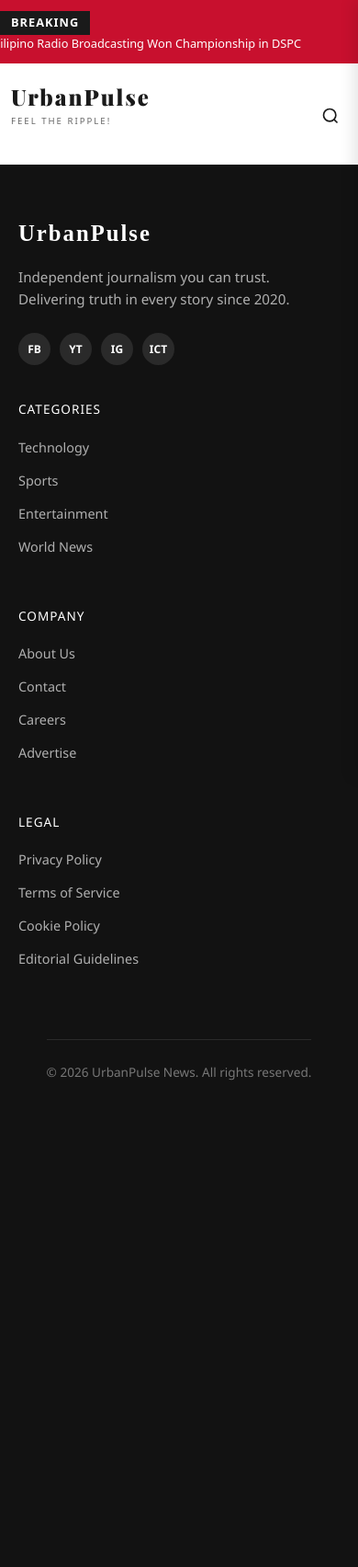
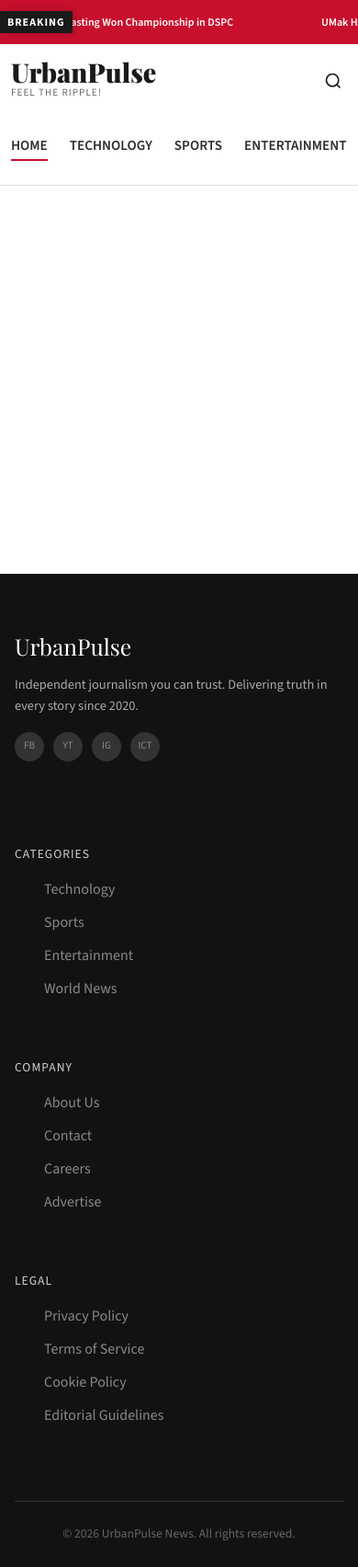
Before and after one commit to matmatperez29-coder/GROUP6-CPG12-01, a PHP site: page / in a window 390 px wide. Shown: the top 1704 px of the page at 92% size. Before the commit the page ends 1175 px from the top, so only its background shows below. Run offline with PHP 8.4, Linux system fonts and the light colour scheme.

Commit message:
Refactor CSS with new variables and responsive styles

```diff
--- a/style.css
+++ b/style.css
@@ -1,83 +1,46 @@
 /* ============================================
-   CSS VARIABLES & ROOT STYLES
+   1. VARIABLES & RESET
    ============================================ */
 :root {
-    /* Color Palette - Editorial Elegance */
     --color-primary: #1a1a1a;
-    --color-secondary: #c8102e;
-    --color-accent: #d4af37;
+    --color-secondary: #c8102e; /* Editorial Red */
+    --color-accent: #d4af37;    /* Gold */
     --color-background: #ffffff;
-    --color-surface: #f8f8f8;
-    --color-border: #e0e0e0;
     --color-text: #2d2d2d;
     --color-text-light: #666666;
-    --color-text-muted: #999999;
+    --color-border: #e0e0e0;
 
-    /* Category Colors */
-    --color-technology: #0066cc;
-    --color-sports: #ff6b35;
-    --color-entertainment: #9b59b6;
-    --color-world: #27ae60;
-
-    /* Typography */
     --font-display: 'Playfair Display', serif;
     --font-body: 'Source Sans 3', sans-serif;
 
-    /* Spacing */
-    --spacing-xs: 0.5rem;
-    --spacing-sm: 1rem;
-    --spacing-md: 1.5rem;
-    --spacing-lg: 2rem;
-    --spacing-xl: 3rem;
-    --spacing-2xl: 4rem;
-
-    /* Layout */
-    --container-width: 1200px;
-    --border-radius: 4px;
     --transition: all 0.3s cubic-bezier(0.4, 0, 0.2, 1);
 }
 
-*{
-	margin: 0;
-	padding: 0;
-	box-sizing: border-box;
-}
-html {
-    font-size: 16px;
-    scroll-behavior: smooth;
-}
-img {
-	max-width: 100%;
-    height: auto;
-    display: block;
-}
-a{
-	text-decoration: none;
-    color: inherit;
-}
-ul {
-	list-style: none;
-}
-button {
-	font-family: inherit;
-    cursor: pointer;
-    border: none;
-    background: none;
-    transition: var(--transition);
+* { margin: 0; padding: 0; box-sizing: border-box; }
+
+body {
+    font-family: var(--font-body);
+    color: var(--color-text);
+    background-color: var(--color-background);
+    overflow-x: hidden; /* Prevents unwanted side scrolling */
 }
 
+a { text-decoration: none; color: inherit; transition: var(--transition); }
+ul { list-style: none; }
+button { background: none; border: none; cursor: pointer; }
+
 /* ============================================
-   DITO ANG BREAKING NEWS STICKER
+   2. BREAKING NEWS (Auto-Adjusting)
    ============================================ */
-
-
 .BN {
     background: var(--color-secondary);
     color: white;
     padding: 0.75rem 0;
+    display: flex;
+    align-items: center;
+    font-size: 0.9rem;
+    position: relative;
     overflow: hidden;
-    position: relative;
-    font-size: 0.9rem;
 }
 
 .BNlabel {
@@ -85,340 +48,191 @@
     padding: 0.25rem 1rem;
     font-weight: 700;
     letter-spacing: 1px;
-    display: inline-block;
-    margin-right: 1rem;
-    position: relative;
-    z-index: 2;
+    z-index: 10;
+    box-shadow: 2px 0 10px rgba(0,0,0,0.2);
+    flex-shrink: 0; /* Prevents label from squishing on mobile */
 }
-.BNcontent{
-    display: inline-block;
+
+.BNcontent {
+    display: flex;
     white-space: nowrap;
     animation: scroll-left 30s linear infinite;
 }
-.Bitem{
-	padding: 0 3rem;
-    display: inline-block;
-}
 
-/* The engine that makes the text move */
+.Bitem { padding: 0 3rem; font-weight: 600; }
+
 @keyframes scroll-left {
     0% { transform: translateX(0); }
-    100% { transform: translateX(-50%); }
+    100% { transform: translateX(-100%); }
 }
 
 /* ============================================
-   DITO ANG NAVIGATION BAR
+   3. RESPONSIVE HEADER & NAVIGATION
    ============================================ */
+.header {
+    border-bottom: 1px solid var(--color-border);
+    position: sticky;
+    top: 0;
+    background: rgba(255, 255, 255, 0.95);
+    backdrop-filter: blur(5px);
+    z-index: 1000;
+}
 
-.header-main{
-	padding: 1.5rem 0;
-}
-.header-main .container{
+.header-main .container {
     display: flex;
     align-items: center;
     justify-content: space-between;
+    padding: 1rem 0.75rem; /* Adjustable padding */
+    gap: 1rem;
 }
-.Logo h1{
+
+/* Logo Styles */
+.Logo h1 {
     font-family: var(--font-display);
-    font-size: 2.5rem;
+    font-size: clamp(1.5rem, 5vw, 2.5rem); /* Auto-scales text size */
     font-weight: 900;
-    letter-spacing: 4px;
     color: var(--color-primary);
     line-height: 1;
+    margin: 0;
 }
-.Logo .tagline{
-	font-size: 0.75rem;
+.Logo .tagline {
+    font-size: 0.7rem;
+    letter-spacing: 1px;
+    text-transform: uppercase;
     color: var(--color-text-light);
-    letter-spacing: 2px;
-    text-transform: uppercase;
-    margin-top: 0.25rem;
-    font-weight: 300;
+    margin: 0;
 }
 
+/* Navigation - Works on Desktop & Mobile */
 .main-nav {
     display: flex;
-	gap: 2rem;
-	align-items: center;
+    gap: 1.5rem;
 }
-.main-nav a{
+
+.main-nav a {
     font-weight: 600;
     font-size: 0.95rem;
     text-transform: uppercase;
     position: relative;
-	padding: 0.5rem 0;
+    white-space: nowrap; /* Keeps links on one line */
+    padding: 5px 0;
 }
+
 .main-nav a::after {
     content: '';
     position: absolute;
-    bottom: 0;
-    left: 0;
-    width: 0;
-    height: 2px;
+    bottom: 0; left: 0; width: 0; height: 2px;
     background: var(--color-secondary);
-    transition: width 0.3s ease;
+    transition: width 0.3s;
 }
+.main-nav a:hover::after, .main-nav a.active::after { width: 100%; }
 
-main-nav a:hover::after,
-.main-nav a.active::after {
+/* Search Button */
+.search-toggle { color: var(--color-primary); padding: 5px; }
+.search-toggle:hover { color: var(--color-secondary); transform: scale(1.1); }
+
+
+/* ============================================
+   4. MAIN CONTENT AREA (Auto-Adjust)
+   ============================================ */
+main {
+    min-height: 50vh;
+    padding: 2rem 1rem;
+    max-width: 1200px;
+    margin: 0 auto;
     width: 100%;
-}
-.main-nav a:hover::after,
-.main-nav a.active::after {
-    width: 100%;
-}
-.header-actions {
-    display: flex;
-    gap: 1rem;
-}
-
-main{
-	display:flex;
-}
-
-/* Header Actions */
-.header-actions {
-    display: flex;
-    align-items: center;
-    gap: 1rem;
-}
-
-.search-toggle {
-    padding: 0.5rem;
-    color: var(--color-primary);
-}
-
-.search-toggle:hover {
-    color: var(--color-secondary);
-}
-
-/* Mobile Menu Toggle (Hamburger) */
-.mobile-menu-toggle {
-    display: none;
-    flex-direction: column;
-    gap: 5px;
-    padding: 0.5rem;
-    z-index: 1001;
-}
-
-.mobile-menu-toggle span {
-    width: 25px;
-    height: 3px;
-    background-color: var(--color-primary);
-    transition: all 0.3s ease;
-    border-radius: 2px;
-}
-
-/* Hamburger animation when active */
-.mobile-menu-toggle.active span:nth-child(1) {
-    transform: rotate(45deg) translate(7px, 7px);
-}
-
-.mobile-menu-toggle.active span:nth-child(2) {
-    opacity: 0;
-}
-
-.mobile-menu-toggle.active span:nth-child(3) {
-    transform: rotate(-45deg) translate(7px, -7px);
 }
 
 /* ============================================
-   RESPONSIVE NAVIGATION
+   5. RESPONSIVE FOOTER
    ============================================ */
-
-@media (max-width: 992px) {
-    .main-nav {
-        gap: 2rem;
-    }
-}
-
-@media (max-width: 768px) {
-    .Logo h1 {
-        font-size: 2rem;
-    }
-
-    .Logo .tagline {
-        font-size: 0.65rem;
-    }
-
-    /* Show hamburger menu on mobile */
-    .mobile-menu-toggle {
-        display: flex;
-    }
-
-    /* Hide navigation by default on mobile */
-    .main-nav {
-        position: fixed;
-        top: 0;
-        right: -100%;
-        width: 280px;
-        height: 100vh;
-        background-color: var(--color-background);
-        flex-direction: column;
-        align-items: flex-start;
-        padding: 5rem 2rem 2rem;
-        gap: 0;
-        box-shadow: -5px 0 15px rgba(0, 0, 0, 0.1);
-        transition: right 0.3s ease;
-        z-index: 1000;
-    }
-
-    /* Show navigation when active */
-    .main-nav.active {
-        right: 0;
-    }
-
-    .main-nav a {
-        width: 100%;
-        padding: 1rem 0;
-        border-bottom: 1px solid var(--color-border);
-        font-size: 1rem;
-    }
-
-    .main-nav a::after {
-        display: none;
-    }
-}
-
-@media (max-width: 480px) {
-    .Logo h1 {
-        font-size: 1.5rem;
-        letter-spacing: 2px;
-    }
-
-    .Logo .tagline {
-        font-size: 0.6rem;
-    }
-
-    .BN {
-        font-size: 0.8rem;
-    }
-
-    .BNlabel {
-        padding: 0.2rem 0.75rem;
-        font-size: 0.8rem;
-    }
-
-    .main-nav {
-        width: 100%;
-        right: -100%;
-    }
-}
-
-/* ============================================
-   DITO ANG FOOTER
-   ============================================ */
-
-footer {
+.site-footer {
     background-color: #121212;
-    color: #ffffff;
-    padding: 60px 20px 30px;
-    font-family: 'Segoe UI', Tahoma, Geneva, Verdana, sans-serif;
-	min-height: 100vh;
-	display: flex;
-	flex-direction: column;
+    color: #fff;
+    padding: 4rem 1rem 2rem;
+    margin-top: auto;
 }
 
 .footer-container {
     max-width: 1200px;
     margin: 0 auto;
     display: flex;
-    flex-wrap: wrap;
+    flex-wrap: wrap; /* Keeps footer responsive */
+    gap: 3rem;
     justify-content: space-between;
-    gap: 40px;
 }
 
 .footer-column {
-    flex: 1;
-    min-width: 200px;
+    flex: 1 1 200px; /* Stacks columns if screen is small */
+    min-width: 180px;
 }
 
-/* Brand Section Styling */
-.footer-logo {
-    font-family: serif;
-    /* Matches the "Perez" serif look */
-    font-weight: 800;
-    letter-spacing: 2px;
-    margin-bottom: 20px;
+.footer-logo { font-family: var(--font-display); margin-bottom: 1rem; }
+.brand-info p { color: #aaa; font-size: 0.9rem; line-height: 1.6; }
+
+.footer-column h3 { font-size: 0.85rem; letter-spacing: 1px; margin-bottom: 1.2rem; opacity: 0.8; }
+.footer-column ul li { margin-bottom: 0.75rem; }
+.footer-column a { color: #888; transition: color 0.2s; }
+.footer-column a:hover { color: #fff; }
+
+.social-links { display: flex; gap: 10px; margin-top: 1rem; }
+.social-icon {
+    width: 32px; height: 32px; background: #333;
+    display: flex; align-items: center; justify-content: center;
+    border-radius: 50%; font-size: 0.7rem;
 }
+.social-icon:hover { background: var(--color-secondary); }
 
-.brand-info p {
-    color: #b0b0b0;
-    line-height: 1.6;
-    font-size: 0.95rem;
-    margin-bottom: 25px;
-}
-
-/* Links Styling */
-.footer-column h3 {
-    font-size: 0.85rem;
-    letter-spacing: 1px;
-    margin-bottom: 20px;
-    color: #ffffff;
-}
-
-.footer-column ul {
-    list-style: none;
-    padding: 0;
-}
-
-.footer-column ul li {
-    margin-bottom: 12px;
-}
-
-.footer-column ul li a {
-    text-decoration: none;
-    color: #b0b0b0;
-    font-size: 0.9rem;
-    transition: color 0.3s ease;
-}
-
-.footer-column ul li a:hover {
-    color: #ffffff;
-}
-
-/* Social Icons */
-.social-links {
-    display: flex;
-    gap: 10px;
-}
-
-.social-icon {
-    width: 35px;
-    height: 35px;
-    background-color: #2a2a2a;
-    color: #fff;
-    display: flex;
-    align-items: center;
-    justify-content: center;
-    border-radius: 50%;
-    text-decoration: none;
-    font-size: 0.75rem;
-    font-weight: bold;
-    transition: background 0.3s ease;
-}
-
-.social-icon:hover {
-    background-color: #444;
-}
-
-/* Bottom Bar */
 .footer-bottom {
-    max-width: 1200px;
-    margin: 60px auto 0;
-    padding-top: 25px;
-    border-top: 1px solid #2a2a2a;
+    border-top: 1px solid #333;
+    margin-top: 3rem;
+    padding-top: 1.5rem;
     text-align: center;
-}
-
-.footer-bottom p {
-    color: #777;
+    color: #666;
     font-size: 0.85rem;
 }
 
-/* Responsive Tweak for Mobile */
-@media (max-width: 768px) {
+/* ============================================
+   6. MOBILE & TABLET OPTIMIZATIONS
+   ============================================ */
+
+/* Tablet & Mobile Tweaks */
+@media (max-width: 992px) {
+    .header-main .container {
+        flex-wrap: wrap; /* Allows header items to stack */
+    }
+
+    /* Order change: Logo first, Search second, Nav last (new line) */
+    .Logo { order: 1; }
+    .header-actions { order: 2; }
+
+    .main-nav {
+        order: 3;
+        width: 100%; /* Takes full width */
+        margin-top: 1rem;
+
+        /* SCROLLABLE MENU LOGIC (App-like feel) */
+        overflow-x: auto;
+        padding-bottom: 10px;
+        -webkit-overflow-scrolling: touch; /* Smooth scroll on iOS */
+
+        /* Hide scrollbar but keep functionality */
+        scrollbar-width: none;
+        -ms-overflow-style: none;
+    }
+
+    .main-nav::-webkit-scrollbar { display: none; }
+}
+
+/* Small Mobile Tweaks */
+@media (max-width: 480px) {
+    .Logo h1 { font-size: 1.8rem; }
+
+    .BN { font-size: 0.75rem; }
+    .BNlabel { padding: 0.2rem 0.5rem; }
+
     .footer-container {
-        flex-direction: column;
-        text-align: left;
+        flex-direction: column; /* Stacks footer vertically */
+        gap: 2rem;
     }
 }
```
Lines whose indentation alone changed are shown as unchanged.
